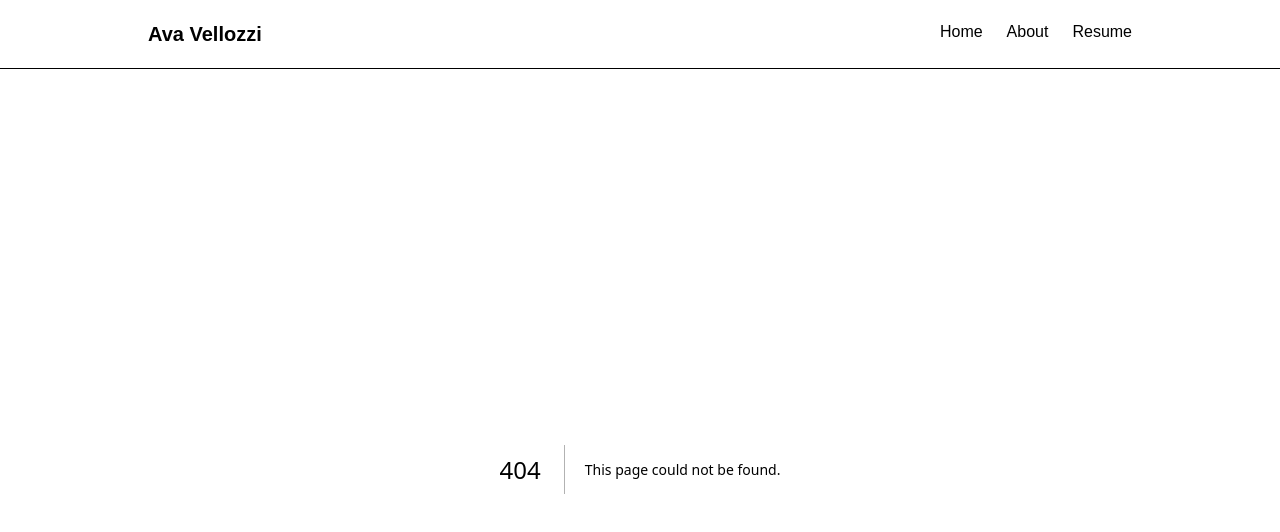
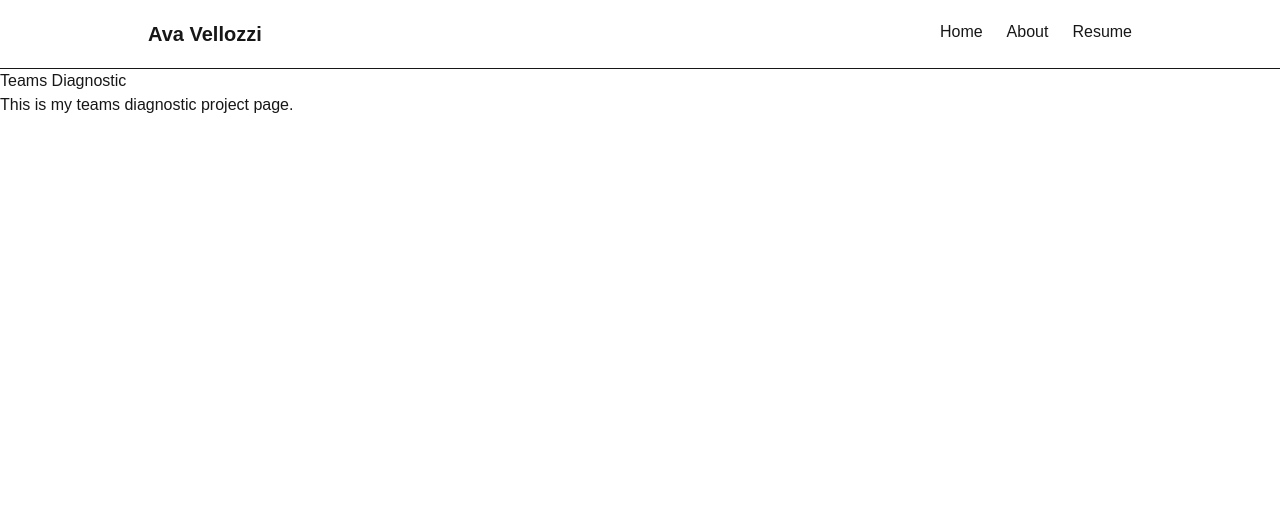
Before and after one commit to AvaVellozzi/ava-portfolio, a Next.js app: page /projects/teams in a window 1280 px wide. Before the commit this address had no page. Shown: the top 532 px of the page. Built offline with nearby package versions, Linux system fonts and the light colour scheme.

Commit message:
added digital worlds project

```diff
--- a/app/page.tsx
+++ b/app/page.tsx
@@ -38,6 +38,11 @@ export default function Home() {
           link="/projects/labspec"
         />
 
+        <ProjectCard
+          title="Digital Worlds Education Games"
+          link="/projects/digital-worlds"
+        />
+
       </div>
 
     </main>
--- /dev/null
+++ b/app/projects/digital-worlds/page.tsx
@@ -0,0 +1,8 @@
+export default function DigitalWorldsPage() {
+  return (
+    <main>
+      <h1>DigitalWorlds</h1>
+      <p>This is my digital worlds project page.</p>
+    </main>
+  );
+}
--- /dev/null
+++ b/app/projects/teams/page.tsx
@@ -0,0 +1,8 @@
+export default function TeamsDiagnosticPage() {
+  return (
+    <main>
+      <h1>Teams Diagnostic</h1>
+      <p>This is my teams diagnostic project page.</p>
+    </main>
+  );
+}
```
